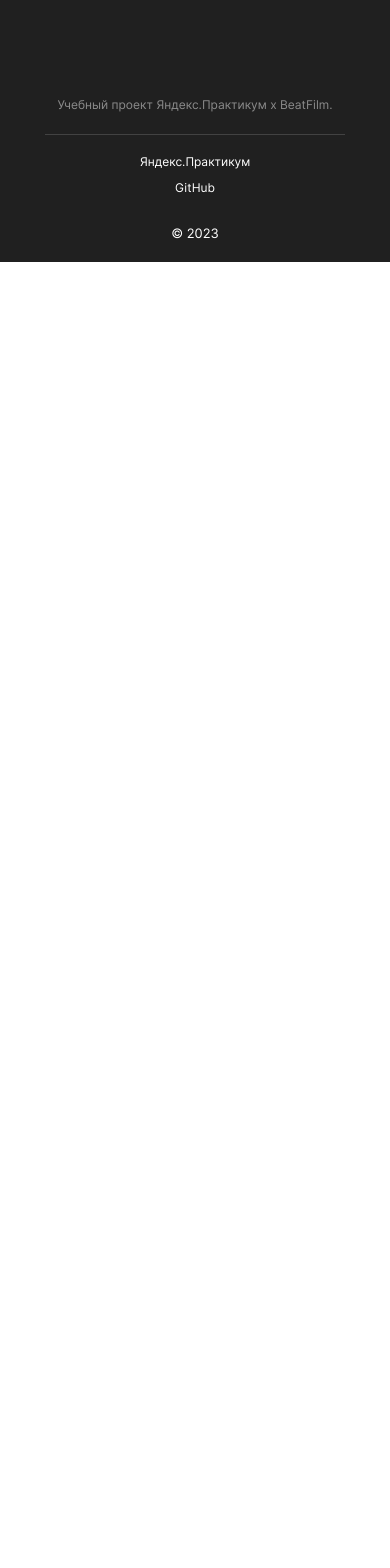
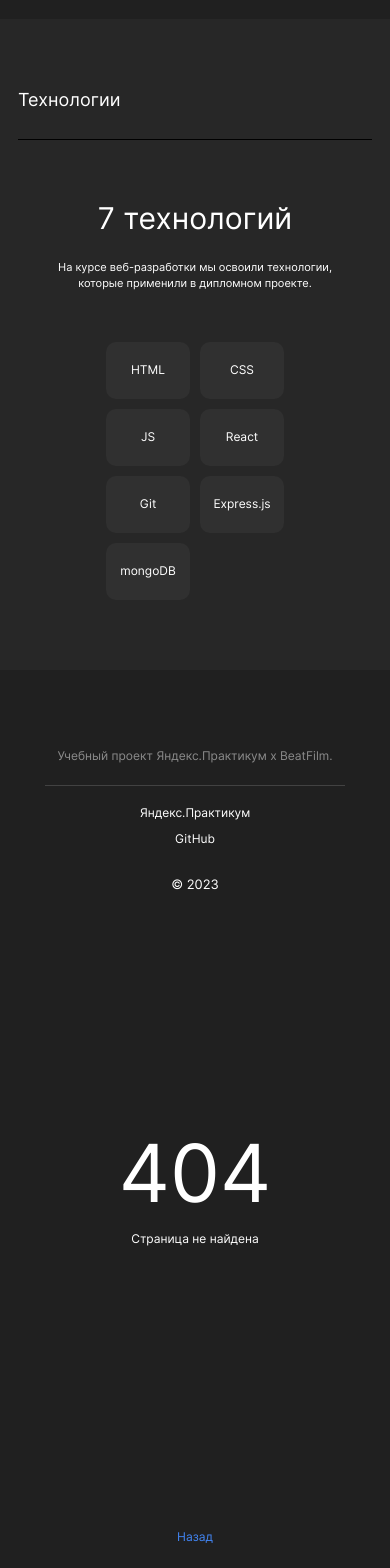
Before and after one commit to Vereshchagina/movies-explorer-frontend, a React (Create React App) app: page / in a window 390 px wide. Shown: the part 1340-2908 px from the top of the page. Before the commit the page ends 1602 px from the top, so only its background shows below. Built offline with nearby package versions, Linux system fonts and the light colour scheme.

Commit message:
Add code for Techs Preloader NotFoundPage

```diff
--- a/src/components/Main/Main.js
+++ b/src/components/Main/Main.js
@@ -2,6 +2,8 @@ import AboutProject from "../AboutProject/AboutProject";
 import Header from "../Header/Header";
 import Promo from "../Promo/Promo";
 import Footer from "../Footer/Footer";
+import Techs from "../Techs/Techs";
+import NotFoundPage from "../NotFoundPage/NotFoundPage";
 
 function Main() {
     return (
@@ -10,10 +12,12 @@ function Main() {
             <main>
                 <Promo />
                 <AboutProject />
+                <Techs />
 
 
             </main>
             <Footer />
+            <NotFoundPage />
 
         </>
 
--- a/src/components/NotFoundPage/NotFoundPage.css
+++ b/src/components/NotFoundPage/NotFoundPage.css
@@ -0,0 +1,48 @@
+.not-found-page {
+    display: flex;
+    flex-direction: column;
+    align-items: center;
+    justify-content: center;
+    height: 100vh;
+}
+
+.not-found-page__title {
+    margin: 0;
+    margin-bottom: 5px;
+    font-weight: 400;
+    font-size: 140px;
+    line-height: 1.21;
+}
+
+.not-found-page__subtitle {
+    margin: 0;
+    margin-bottom: 184px;
+    font-weight: 400;
+    font-size: 16px;
+    line-height: 1.21;
+    text-align: center;
+}
+
+.not-found-page__link {
+    font-weight: 400;
+    font-size: 14px;
+    line-height: 1.21;
+    color: #4285F4;
+}
+
+@media screen and (max-width:450px) {
+    .not-found-page__title {
+        margin-bottom: 10px;
+        font-weight: 400;
+        font-size: 80px;
+    }
+
+    .not-found-page__subtitle {
+        margin-bottom: 284px;
+        font-size: 12px;
+    }
+
+    .not-found-page__link {
+        font-size: 12px;
+    }
+}
--- /dev/null
+++ b/src/components/NotFoundPage/NotFoundPage.jsx
@@ -0,0 +1,14 @@
+import { Link } from "react-router-dom";
+import "./NotFoundPage.css";
+
+function NotFoundPage() {
+    return (
+        <section className="not-found-page">
+            <h1 className="not-found-page__title">404</h1>
+            <p className="not-found-page__subtitle">Страница не найдена</p>
+            <Link className="not-found-page__link link" to={"/"}>Назад</Link>
+        </section>
+    )
+}
+
+export default NotFoundPage;
--- a/src/components/Techs/Techs.css
+++ b/src/components/Techs/Techs.css
@@ -0,0 +1,139 @@
+.techs {
+    display: flex;
+    flex-direction: column;
+    max-height: 625px;
+    padding: 100px 70px;
+    background-color: #272727;
+}
+
+.techs__title {
+    margin: 0px;
+    margin-bottom: 23px;
+    font-weight: 400;
+    font-size: 22px;
+    line-height: 1.21;
+    letter-spacing: -4%;
+}
+
+.techs__container {
+    display: flex;
+    flex-direction: column;
+    align-items: center;
+    padding-top: 90px;
+    border-top: 1px solid #DADADA;
+}
+
+.techs__subtitle {
+    margin: 0px;
+    margin-bottom: 26px;
+    font-weight: 400;
+    font-size: 50px;
+    line-height: 1.16;
+    letter-spacing: -4%;
+}
+
+.techs__description {
+    margin: 0px;
+    margin-bottom: 100px;
+    max-width: 460px;
+    font-weight: 400;
+    font-size: 14px;
+    line-height: 1.43;
+    letter-spacing: -4%;
+    text-align: center;
+}
+
+.techs__list {
+    display: flex;
+    list-style: none;
+    gap: 10px;
+    margin: 0px;
+    padding: 0px;
+}
+
+.techs__item {
+    box-sizing: border-box;
+    min-height: 60px;
+    min-width: 90px;
+    padding: 21px 0px;
+    border-radius: 10px;
+    font-weight: 400;
+    font-size: 14px;
+    line-height: 1.21;
+    letter-spacing: -4%;
+    text-align: center;
+    background-color: #303030;
+}
+
+@media screen and (max-width:768px) {
+    .techs {
+        max-height: 567px;
+        padding: 90px 60px;
+    }
+
+    .techs__container {
+        padding-top: 80px;
+    }
+
+    .techs__subtitle {
+        margin-bottom: 22px;
+    }
+
+    .techs__description {
+        margin-bottom: 83px;
+        font-size: 12px;
+        line-height: 1.5;
+    }
+
+    .techs__item {
+        min-height: 57px;
+        min-width: 84px;
+        font-size: 12px;
+    }
+
+}
+
+@media screen and (max-width:690px) {
+    .techs__list {
+        flex-wrap: wrap;
+        max-width: 272px;
+    }
+}
+
+@media screen and (max-width:460px) {
+    .techs {
+        max-height: 651px;
+        padding: 70px 18px;
+    }
+
+    .techs__title {
+        margin-bottom: 28px;
+        font-size: 18px;
+    }
+
+    .techs__container {
+        padding-top: 60px;
+        border-top: 1px solid #000000;
+    }
+
+    .techs__subtitle {
+        margin-bottom: 24px;
+        font-size: 30px;
+        line-height: 1.21;
+    }
+
+    .techs__description {
+        margin-bottom: 50px;
+        max-width: 292px;
+        font-size: 11px;
+        line-height: 1.45;
+    }
+
+    .techs__list {
+        max-width: 178px;
+    }
+
+    .techs__item {
+        font-size: 12px;
+    }
+}
--- a/src/components/Techs/Techs.js
+++ /dev/null
@@ -1 +0,0 @@
-import "./Techs.css";
--- /dev/null
+++ b/src/components/Techs/Techs.jsx
@@ -0,0 +1,24 @@
+import "./Techs.css";
+
+function Techs() {
+    return (
+        <section className="techs">
+            <h2 className="techs__title">Технологии</h2>
+            <div className="techs__container">
+                <h3 className="techs__subtitle">7 технологий</h3>
+                <p className="techs__description">На курсе веб-разработки мы освоили технологии, которые применили в дипломном проекте.</p>
+                <ul className="techs__list">
+                    <li className="techs__item">HTML</li>
+                    <li className="techs__item">CSS</li>
+                    <li className="techs__item">JS</li>
+                    <li className="techs__item">React</li>
+                    <li className="techs__item">Git</li>
+                    <li className="techs__item">Express.js</li>
+                    <li className="techs__item">mongoDB</li>
+                </ul>
+            </div>
+        </section>
+    )
+}
+
+export default Techs
```
Also changed, not shown: src/components/NotFoundPage/NotFoundPage.js (deleted, +0 -7 lines), src/components/Preloader/Preloader.css (+91 -0 lines), src/components/Preloader/Preloader.js (+14 -1 lines).
